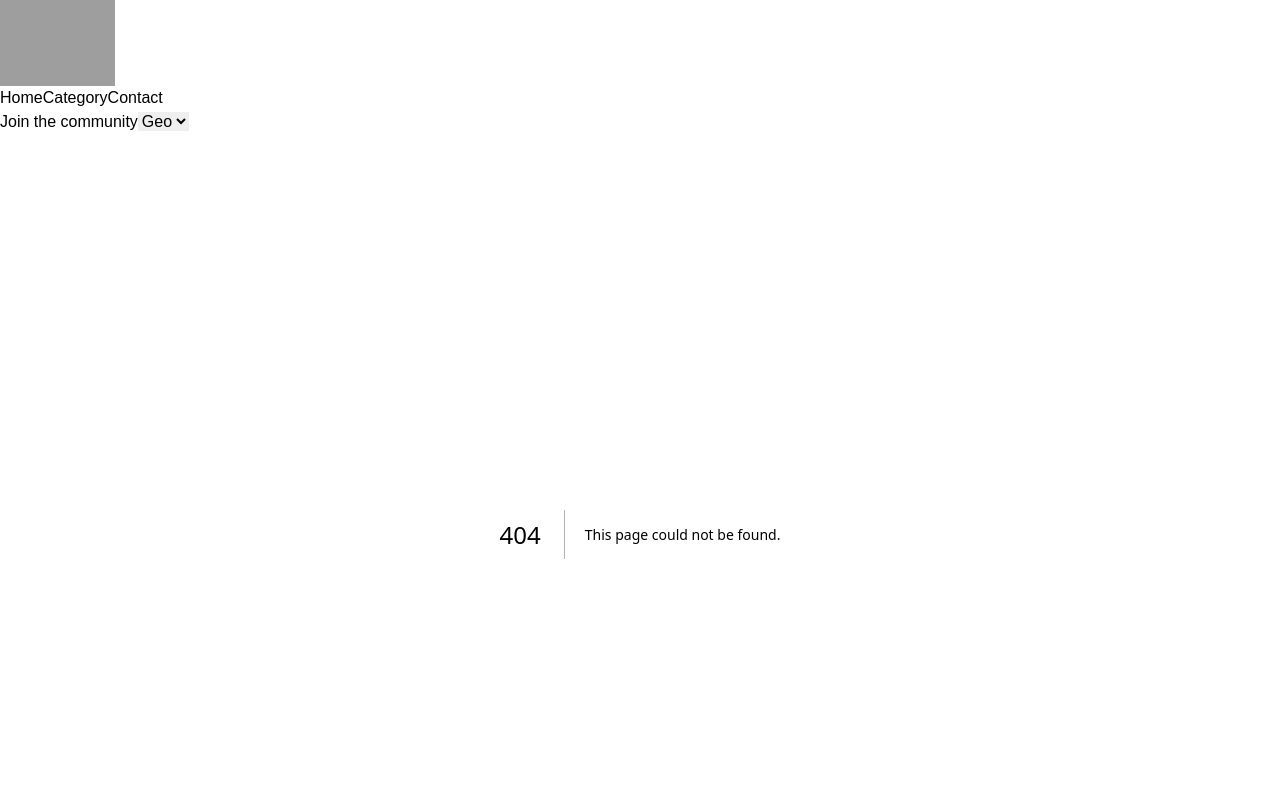
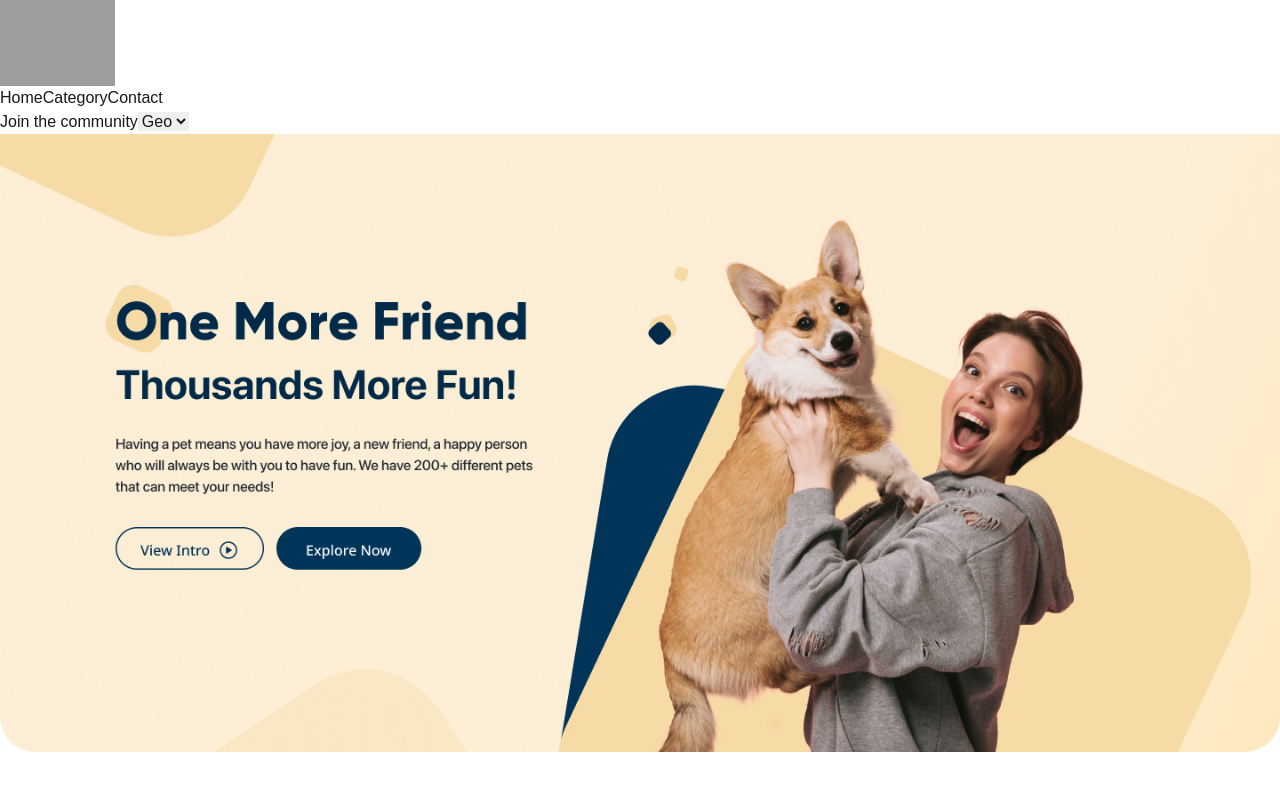
Before and after one commit to MerabSamkharadze/monito, a Next.js app: page /home in a window 1280 px wide. Before the commit this address had no page. Shown: the top 790 px of the page. Built offline with nearby package versions, Linux system fonts and the light colour scheme; grey boxes are pictures that could not be loaded.

Commit message:
add banner on home page

```diff
--- /dev/null
+++ b/src/app/home/page.jsx
@@ -0,0 +1,10 @@
+import Image from "next/image";
+import banner from "@/public/images/banner.png";
+
+export default function page() {
+  return (
+    <section>
+      <Image src={banner} alt="banner" width={1440} height={695} />
+    </section>
+  );
+}
--- a/src/components/Header.jsx
+++ b/src/components/Header.jsx
@@ -5,7 +5,7 @@ import Button from "./Button";
 
 export default function Header() {
   return (
-    <header className=" flex items-center justify-between py-8 px-32 w-full h-10 bg-orange-200">
+    <header className=" flex items-center justify-between py-8 px-32 w-full h-10 bg-transparent fixed">
       <nav className="flex justify-between items-center w-[28rem]">
         <Link href={"/"}>
           <Image
```
Also changed, not shown: src/public/images/banner.png (added).
